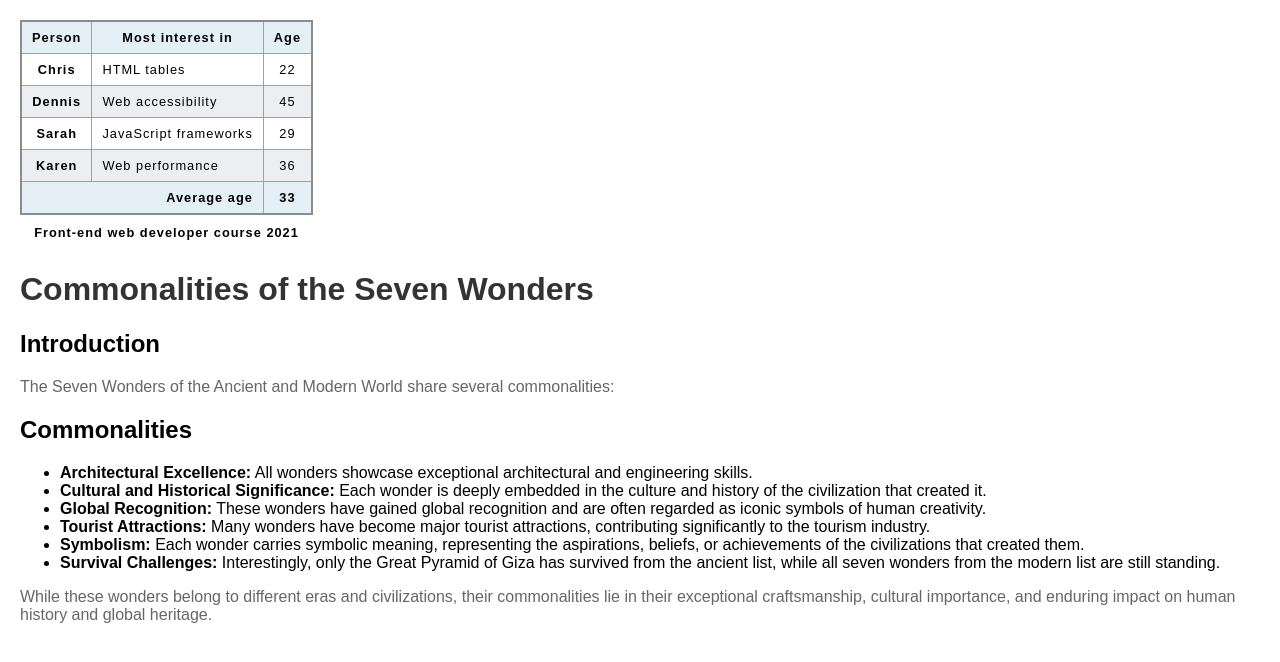
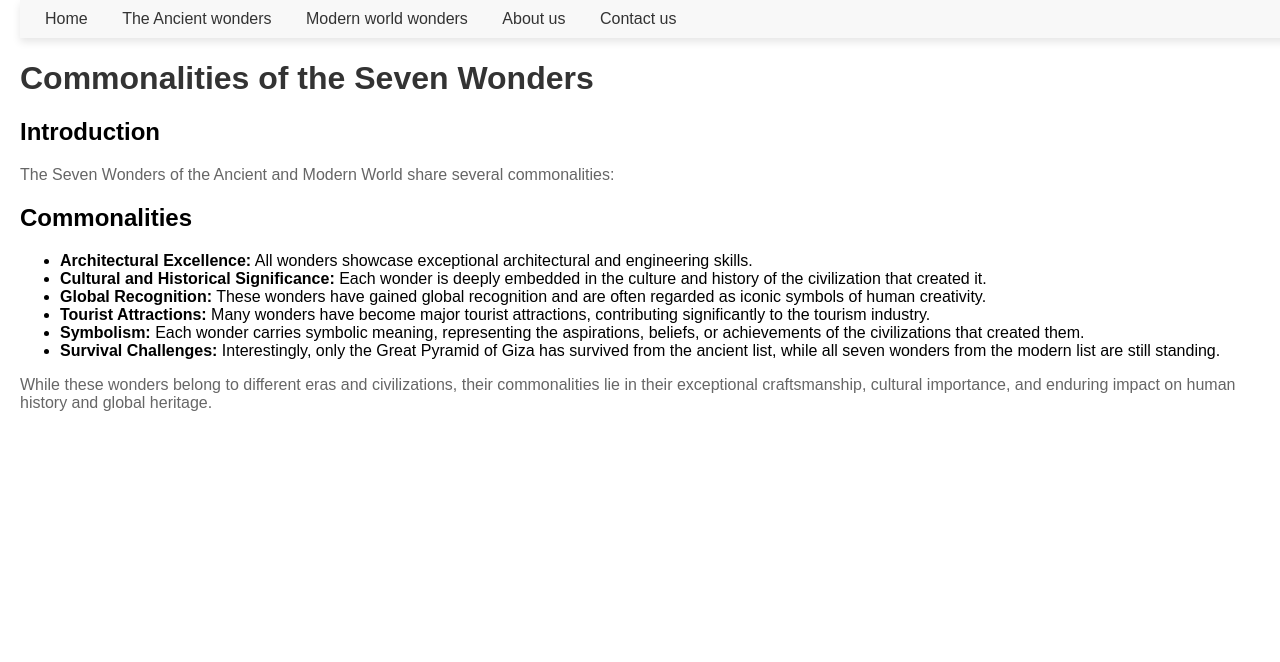
Before and after one commit to eneliviu/Portofolio-1, a plain HTML site: page index.html in a window 1280 px wide. Drawn offline with Linux system fonts and the light colour scheme.

Commit message:
Adding navbar

```diff
--- a/assets/css/style.css
+++ b/assets/css/style.css
@@ -1,53 +1,28 @@
 body {
     font-family: Arial, sans-serif;
-    margin: 20px;
-}
-
-h1 {
-    color: #333;
-}
-
-p {
-    color: #666;
-}
-
-table {
-    border-collapse: collapse;
-    border: 2px solid rgb(140 140 140);
-    font-family: sans-serif;
-    font-size: 0.8rem;
-    letter-spacing: 1px;
+    margin: 60px 20px 20px;
+    /* Adjusted margin for space for the fixed navbar */
   }
 
-  caption {
-    caption-side: bottom;
-    padding: 10px;
-    font-weight: bold;
+  h1 {
+    color: #333;
   }
 
-  thead,
-  tfoot {
-    background-color: rgb(228 240 245);
+  p {
+    color: #666;
   }
 
-  th,
-  td {
-    border: 1px solid rgb(160 160 160);
-    padding: 8px 10px;
+  nav {
+    position: fixed;
+    top: 0;
+    width: 100%;
+    background-color: #f8f8f8;
+    padding: 10px;
+    box-shadow: 0 4px 8px rgba(0, 0, 0, 0.1);
   }
 
-  td:last-of-type {
-    text-align: center;
+  nav a {
+    margin: 0 15px;
+    text-decoration: none;
+    color: #333;
   }
-
-  tbody > tr:nth-of-type(even) {
-    background-color: rgb(237 238 242);
-  }
-
-  tfoot th {
-    text-align: right;
-  }
-
-  tfoot td {
-    font-weight: bold;
-  }
--- a/index.html
+++ b/index.html
@@ -8,52 +8,22 @@
 
   <!-- Stylesheet -->
   <link rel="stylesheet" href="assets/css/style.css">
+
+
 </head>
 
 
 <body>
 
-  <table>
-    <caption>
-      Front-end web developer course 2021
-    </caption>
-    <thead>
-      <tr>
-        <th scope="col">Person</th>
-        <th scope="col">Most interest in</th>
-        <th scope="col">Age</th>
-      </tr>
-    </thead>
-    <tbody>
-      <tr>
-        <th scope="row">Chris</th>
-        <td>HTML tables</td>
-        <td>22</td>
-      </tr>
-      <tr>
-        <th scope="row">Dennis</th>
-        <td>Web accessibility</td>
-        <td>45</td>
-      </tr>
-      <tr>
-        <th scope="row">Sarah</th>
-        <td>JavaScript frameworks</td>
-        <td>29</td>
-      </tr>
-      <tr>
-        <th scope="row">Karen</th>
-        <td>Web performance</td>
-        <td>36</td>
-      </tr>
-    </tbody>
-    <tfoot>
-      <tr>
-        <th scope="row" colspan="2">Average age</th>
-        <td>33</td>
-      </tr>
-    </tfoot>
-  </table>
 
+  <nav>
+    <a href="#">Home</a>
+    <a href="#ancient-wonders">The Ancient wonders</a>
+    <a href="#modern-world-wonders">Modern world wonders</a>
+    <a href="#info">About us</a>
+    <a href="#contact">Contact us</a>
+
+  </nav>
 
   <header>
     <h1>Commonalities of the Seven Wonders</h1>
@@ -68,18 +38,25 @@
     <section>
       <h2>Commonalities</h2>
       <ul>
-            <li><strong>Architectural Excellence:</strong> All wonders showcase exceptional architectural and engineering skills.</li>
-            <li><strong>Cultural and Historical Significance:</strong> Each wonder is deeply embedded in the culture and history of the civilization that created it.</li>
-            <li><strong>Global Recognition:</strong> These wonders have gained global recognition and are often regarded as iconic symbols of human creativity.</li>
-            <li><strong>Tourist Attractions:</strong> Many wonders have become major tourist attractions, contributing significantly to the tourism industry.</li>
-            <li><strong>Symbolism:</strong> Each wonder carries symbolic meaning, representing the aspirations, beliefs, or achievements of the civilizations that created them.</li>
-            <li><strong>Survival Challenges:</strong> Interestingly, only the Great Pyramid of Giza has survived from the ancient list, while all seven wonders from the modern list are still standing.</li>
+        <li><strong>Architectural Excellence:</strong> All wonders showcase exceptional architectural and engineering
+          skills.</li>
+        <li><strong>Cultural and Historical Significance:</strong> Each wonder is deeply embedded in the culture and
+          history of the civilization that created it.</li>
+        <li><strong>Global Recognition:</strong> These wonders have gained global recognition and are often regarded as
+          iconic symbols of human creativity.</li>
+        <li><strong>Tourist Attractions:</strong> Many wonders have become major tourist attractions, contributing
+          significantly to the tourism industry.</li>
+        <li><strong>Symbolism:</strong> Each wonder carries symbolic meaning, representing the aspirations, beliefs, or
+          achievements of the civilizations that created them.</li>
+        <li><strong>Survival Challenges:</strong> Interestingly, only the Great Pyramid of Giza has survived from the
+          ancient list, while all seven wonders from the modern list are still standing.</li>
       </ul>
     </section>
   </article>
 
   <footer>
-    <p>While these wonders belong to different eras and civilizations, their commonalities lie in their exceptional craftsmanship, cultural importance, and enduring impact on human history and global heritage.</p>
+    <p>While these wonders belong to different eras and civilizations, their commonalities lie in their exceptional
+      craftsmanship, cultural importance, and enduring impact on human history and global heritage.</p>
   </footer>
 
 
```
Lines whose indentation alone changed are shown as unchanged.
